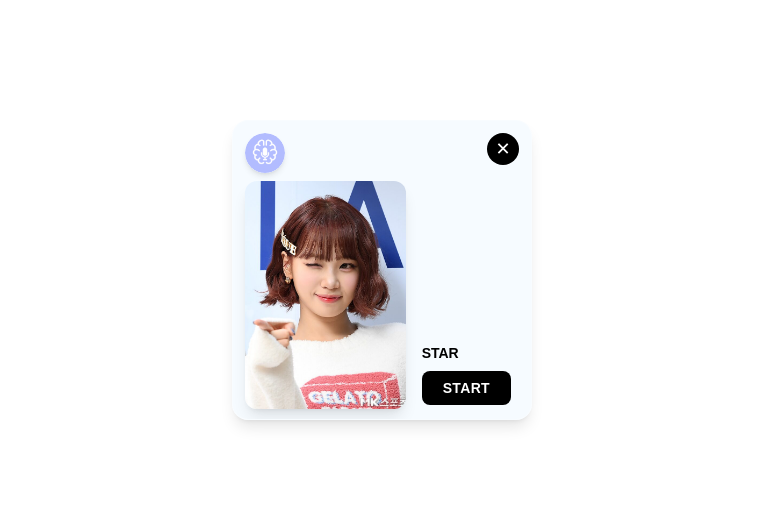
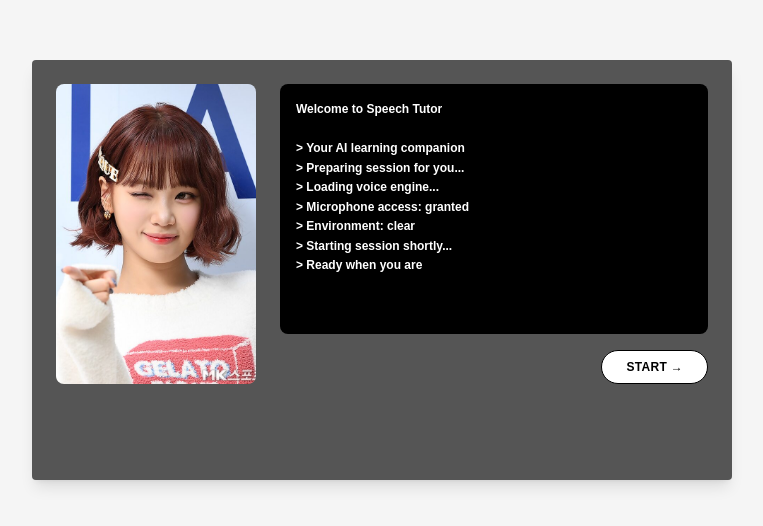
Before and after one commit to dewgong5/garuda-hacks-project, a Next.js app in the folder adri-frontend/: page / in a window 1280 px wide. Shown: the part 130-656 px from the top of the page, without its empty margins (258-1021 px from the left). Built offline with nearby package versions, Linux system fonts and the light colour scheme.

Commit message:
Updated pop up

```diff
--- a/adri-frontend/main/main.js
+++ b/adri-frontend/main/main.js
@@ -4,31 +4,28 @@ const path = require('path');
 let mainWindow;
 let miniWindow;
 
-// Reusable default icon path
-const appIcon = path.join(__dirname, 'assets', 'icon.png'); // ✅ Replace with your actual icon path
+// Use ICO file for Windows, ICNS for macOS if needed
+const appIcon = path.join(__dirname, 'assets', 'favicon.ico');
 
 function createMainWindow() {
-  const { width, height } = screen.getPrimaryDisplay().workAreaSize;
-
   mainWindow = new BrowserWindow({
-    width: 340,
-    height: 340,
-    x: Math.round((width - 340) / 2),
-    y: Math.round((height - 340) / 2),
-    frame: false,                     // ✅ Removes native title bar
-    transparent: true,               // ✅ Enables glass-like transparency
-    resizable: false,
-    icon: appIcon,                   // ✅ Prevents Electron from showing "N"
-    titleBarStyle: 'customButtonsOnHover', // Optional, for macOS style hover buttons
+    width: 500,
+    height: 300,
+    frame: true,
+    transparent: false,
+    resizable: true,
+    icon: appIcon, // ✅ Custom icon
     webPreferences: {
       preload: path.join(__dirname, 'preload.js'),
       contextIsolation: true,
     },
   });
 
-  mainWindow.setMenuBarVisibility(false);     // ✅ Hide the default menu
-  mainWindow.setAutoHideMenuBar(true);        // ✅ Keep it hidden unless Alt is pressed (Windows)
+  // Hide top menu bar
+  mainWindow.setMenuBarVisibility(false);
+  mainWindow.setAutoHideMenuBar(true);
 
+  // Load your main React/Next.js app
   mainWindow.loadURL('http://localhost:3000');
 }
 
@@ -36,16 +33,15 @@ function createMiniWindow() {
   const { width, height } = screen.getPrimaryDisplay().workAreaSize;
 
   miniWindow = new BrowserWindow({
-    width: 180,
-    height: 180,
-    x: width - 200,
-    y: height - 220,
-    frame: false,
-    transparent: true,
+    width: 250,
+    height: 240,
+    x: width - 280,
+    y: height - 280,
+    frame: true,
+    transparent: false,
+    resizable: false,
     alwaysOnTop: true,
-    resizable: true,
-    movable: true,
-    icon: appIcon,                   // ✅ Same icon to avoid fallback
+    icon: appIcon,
     webPreferences: {
       preload: path.join(__dirname, 'preload.js'),
       contextIsolation: true,
@@ -54,15 +50,19 @@ function createMiniWindow() {
 
   miniWindow.setMenuBarVisibility(false);
   miniWindow.setAutoHideMenuBar(true);
+  miniWindow.loadURL('http://localhost:3000/mini');
 
-  miniWindow.loadURL('http://localhost:3000/mini');
+  // Show main window again if mini is closed
+  miniWindow.on('closed', () => {
+    miniWindow = null;
+    mainWindow?.show();
+  });
 }
 
-// App Ready
 app.whenReady().then(() => {
   createMainWindow();
 
-  // IPC events from frontend
+  // IPC listeners from renderer process
   ipcMain.on('close-window', () => {
     BrowserWindow.getFocusedWindow()?.close();
   });
@@ -73,14 +73,15 @@ app.whenReady().then(() => {
     } else {
       miniWindow.show();
     }
+
+    mainWindow?.hide(); // 👈 Hide main window when mini opens
   });
 });
 
-// Quit app on all window close (except macOS)
 app.on('window-all-closed', () => {
   if (process.platform !== 'darwin') app.quit();
 });
 
 app.on('browser-window-created', (_, win) => {
-    win.webContents.on('context-menu', (e) => e.preventDefault());
-  });
+  win.webContents.on('context-menu', e => e.preventDefault());
+});
--- a/adri-frontend/src/app/layout.tsx
+++ b/adri-frontend/src/app/layout.tsx
@@ -15,7 +15,7 @@ const geistMono = Geist_Mono({
 
 // Site metadata
 export const metadata: Metadata = {
-  title: "Create Next App",
+  title: "LockIn",
   description: "Generated by create next app",
 };
 
--- /dev/null
+++ b/adri-frontend/src/app/mini/page.tsx
@@ -0,0 +1,98 @@
+'use client';
+
+import { useEffect, useRef, useState } from 'react';
+import girl from '../assets/girl.jpg'; // Make sure this path is correct
+
+export default function MiniWindow() {
+  const [isListening, setIsListening] = useState(false);
+  const canvasRef = useRef<HTMLCanvasElement>(null);
+  const audioContextRef = useRef<AudioContext | null>(null);
+  const analyserRef = useRef<AnalyserNode | null>(null);
+  const sourceRef = useRef<MediaStreamAudioSourceNode | null>(null);
+
+  const toggleListen = async () => {
+    if (isListening) {
+      if (sourceRef.current) sourceRef.current.disconnect();
+      if (analyserRef.current) analyserRef.current.disconnect();
+      if (audioContextRef.current) audioContextRef.current.close();
+      setIsListening(false);
+    } else {
+      const stream = await navigator.mediaDevices.getUserMedia({ audio: true });
+      const AudioContextClass = window.AudioContext || (window as any).webkitAudioContext;
+      audioContextRef.current = new AudioContextClass();
+      analyserRef.current = audioContextRef.current.createAnalyser();
+      sourceRef.current = audioContextRef.current.createMediaStreamSource(stream);
+      sourceRef.current.connect(analyserRef.current);
+      visualize();
+      setIsListening(true);
+    }
+  };
+
+  const visualize = () => {
+    const canvas = canvasRef.current;
+    const ctx = canvas?.getContext('2d');
+    if (!canvas || !ctx || !analyserRef.current) return;
+
+    analyserRef.current.fftSize = 64;
+    const bufferLength = analyserRef.current.frequencyBinCount;
+    const dataArray = new Uint8Array(bufferLength);
+
+    const draw = () => {
+      requestAnimationFrame(draw);
+      analyserRef.current?.getByteFrequencyData(dataArray);
+      ctx.clearRect(0, 0, canvas.width, canvas.height);
+      const barWidth = canvas.width / bufferLength;
+
+      for (let i = 0; i < bufferLength; i++) {
+        const barHeight = dataArray[i] / 2;
+        ctx.fillStyle = '#3b82f6'; // Tailwind blue-500
+        ctx.fillRect(i * barWidth, canvas.height - barHeight, barWidth - 1, barHeight);
+      }
+    };
+
+    draw();
+  };
+
+  const handleClose = () => {
+    window?.electronAPI?.closeWindow();
+  };
+
+  return (
+    <div className="w-[250px] h-[190px] bg-[#cae9f5]/90 rounded-2xl shadow-xl p-3 flex flex-col items-center relative select-none backdrop-blur-md border border-white/30">
+
+      {/* Close Button */}
+      <button
+        onClick={handleClose}
+        className="absolute top-2 right-2 w-6 h-6 bg-red-500 text-white text-sm rounded-full flex justify-center items-center hover:scale-110 transition"
+      >
+        ✕
+      </button>
+
+      {/* Profile Image */}
+      <div className="w-[90%] h-[115px] rounded-xl overflow-hidden">
+        <img src={girl.src} alt="User" className="w-full h-full object-cover" />
+      </div>
+
+      {/* Mic Button + Visualizer */}
+      <div className="w-full mt-2 flex items-center justify-between px-2">
+        {/* Mic Button */}
+        <button
+          onClick={toggleListen}
+          className={`w-8 h-8 rounded-full flex items-center justify-center text-xl transition duration-300 ${
+            isListening ? 'bg-blue-600 text-white' : 'bg-gray-300 text-black'
+          }`}
+        >
+          🎤
+        </button>
+
+        {/* Visualizer */}
+        <canvas
+          ref={canvasRef}
+          width={170}
+          height={20}
+          className="rounded-md bg-white/20 backdrop-blur-sm"
+        />
+      </div>
+    </div>
+  );
+}
--- a/adri-frontend/src/app/page.tsx
+++ b/adri-frontend/src/app/page.tsx
@@ -1,98 +1,61 @@
-'use client'; // Enables client-side rendering in Next.js
+'use client';
 
 import { useEffect, useState } from 'react';
-import girl from './assets/girl.jpg';     // Import profile image
-import logo from './assets/logo.png';     // Import logo image
+import girl from './assets/girl.jpg';
 
 export default function Home() {
-  // === Animated Text Logic ===
-  const steps = ['LETS', 'START', 'YOUR', 'JOURNEY']; // Words to animate
-  const [displayedText, setDisplayedText] = useState('');
-  const [stepIndex, setStepIndex] = useState(0);
+  const finalText = `Welcome to Speech Tutor
+
+> Your AI learning companion
+> Preparing session for you...
+> Loading voice engine...
+> Microphone access: granted
+> Environment: clear
+> Starting session shortly...
+> Ready when you are`;
+
+  const [typedText, setTypedText] = useState('');
   const [charIndex, setCharIndex] = useState(0);
 
   useEffect(() => {
-    const interval = setInterval(() => {
-      const currentStep = steps[stepIndex];
-      if (charIndex < currentStep.length) {
-        setDisplayedText(currentStep.slice(0, charIndex + 1));
+    if (charIndex < finalText.length) {
+      const timeout = setTimeout(() => {
+        setTypedText((prev) => prev + finalText[charIndex]);
         setCharIndex((prev) => prev + 1);
-      } else {
-        setTimeout(() => {
-          setCharIndex(0);
-          setStepIndex((prev) => (prev + 1) % steps.length);
-          setDisplayedText('');
-        }, 1000);
+      }, 20);
+      return () => clearTimeout(timeout);
     }
-    }, 100);
-    return () => clearInterval(interval);
-  }, [charIndex, stepIndex]);
+  }, [charIndex]);
 
-  // === Electron API handlers ===
-  const handleClose = () => {
-    window?.electronAPI?.closeWindow();
+  const handleStart = () => {
+    window?.electronAPI?.openMiniWindow?.();
   };
 
-  const handleStart = () => {
-    window?.electronAPI?.openMiniWindow();
-  };
-
-  // === UI Rendering ===
-
   return (
-    <div className="h-screen w-screen flex justify-center items-center bg-transparent select-none">
-      {/* Main card container */}
-      <div className="w-[300px] h-[300px] rounded-2xl p-5 relative backdrop-blur-md bg-[#cfe8ff]/20 border border-white/30 shadow-lg overflow-hidden">
-
-
-        {/* Logo in top-left */}
-        {/* Logo in top-left */}
-<div className="absolute top-3 left-3 w-10 h-10 rounded-full bg-white/30 backdrop-blur flex items-center justify-center shadow-md overflow-hidden transition-transform duration-300 hover:scale-110">
-  <img src={logo.src} alt="Logo" className="w-10 h-10 object-contain rounded-full" />
+    <div className="h-screen w-screen flex items-center justify-center bg-[#f5f5f5]">
+      <div className="w-[700px] h-[420px] bg-[#555] rounded-sm flex p-6 gap-6 shadow-lg">
+        {/* Left - Image */}
+        <div className="w-[200px] h-[300px] rounded-lg overflow-hidden">
+          <img src={girl.src} alt="Profile" className="w-full h-full object-cover" />
         </div>
 
-
-        {/* Close Button - top-right corner */}
-        <button
-          onClick={handleClose}
-          className="absolute top-3 right-3 w-8 h-8 bg-black text-white rounded-full text-lg flex justify-center items-center transition-all duration-200 hover:scale-110 hover:bg-red-600"
+        {/* Right - Terminal area with button */}
+        <div className="flex flex-col justify-start flex-1">
+          <div
+            className="bg-black text-white p-4 rounded-lg h-[250px] overflow-hidden text-xs font-semibold leading-relaxed shadow-inner whitespace-pre-line"
+            style={{ fontFamily: 'Arial, Calibri, sans-serif' }}
           >
-          ✕
-        </button>
-
-        {/* Content: Image + Right side (text + button) */}
-        <div className="flex mt-10">
-          {/* Profile Image */}
-          {/* Profile Image */}
-<div className="w-[175px] h-[228px] -ml-2 rounded-xl overflow-hidden shadow-lg transition-transform duration-300 hover:scale-102">
-  <img
-    src={girl.src}
-    alt="Profile"
-    className="w-full h-full object-cover"
-  />
+            {typedText}
           </div>
 
-
-          {/* Text + Start Button beside image */}
-          <div className="flex flex-col gap-2 pl-4 py-1 flex-1 justify-end">
-
-            {/* Typing text */}
-            <p className="text-sm font-bold text-black leading-snug whitespace-pre-line m-0">
-              {displayedText}
-            </p>
-
-            {/* Start Button (fixed beside image) */}
+          {/* Start Button directly below */}
+          <div className="flex justify-end mt-4">
             <button
               onClick={handleStart}
-  className="m-0 bg-black text-white border border-transparent rounded-lg px-5 py-[6px] text-sm font-bold tracking-wide
-             transition-all duration-300 ease-in-out
-             hover:bg-white hover:text-black hover:border-black hover:scale-105"
+              className="bg-white text-black font-bold text-xs px-6 py-2 rounded-full tracking-wide hover:bg-black hover:text-white border hover:border-white transition-all duration-200"
             >
-  START
+              START →
             </button>
-
-
-
           </div>
         </div>
       </div>
```
Also changed, not shown: adri-frontend/package.json (+4 -3 lines), 2 other files (tests, documents, lock files or other folders). Lines whose indentation alone changed are shown as unchanged.
